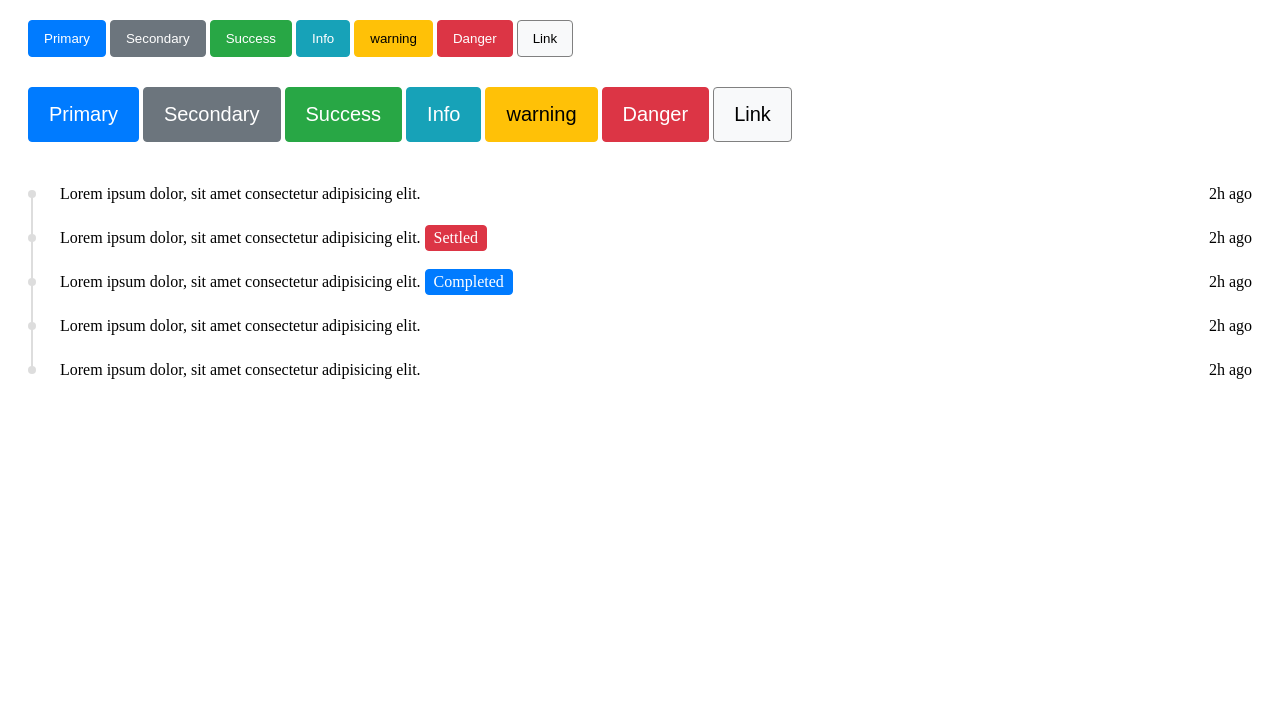
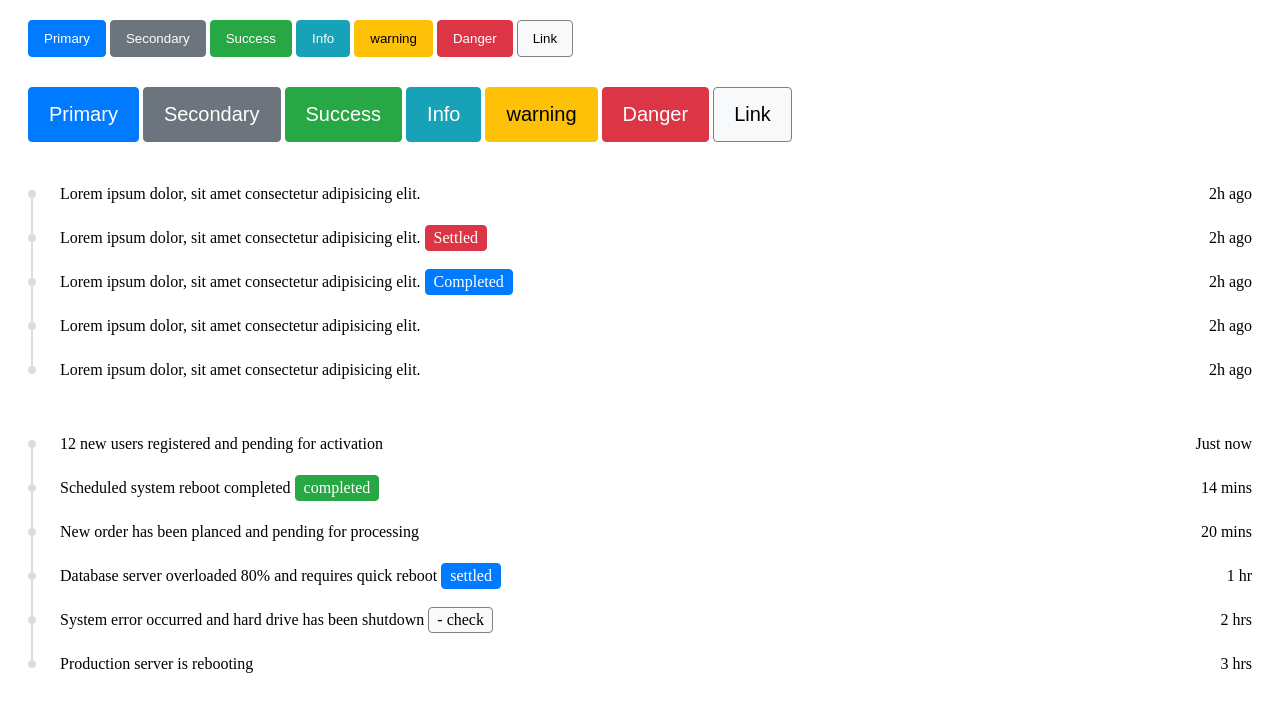
Before and after one commit to Syntra-Frontend-2019/BEM-Dzengiz, a plain HTML site: page index.html in a window 1280 px wide. Drawn offline with Linux system fonts and the light colour scheme.

Commit message:
Fixed the colors of the elements & renamed the timeline__row to timeline__flex

```diff
--- a/assets/css/badges.css
+++ b/assets/css/badges.css
@@ -2,7 +2,6 @@
     border-radius: 0.25rem;
     padding: 0.25rem .5rem;
     text-decoration: none;
-    color: white;
     display: inline-block;
     line-height: 1rem;
 }
--- a/assets/css/timeline.css
+++ b/assets/css/timeline.css
@@ -12,7 +12,7 @@
     bottom: 22px;
 }
 
-.timeline__row {
+.timeline__flex {
     display: flex;
     padding: .5rem 0;
     line-height: 28px;
--- a/index.html
+++ b/index.html
@@ -39,29 +39,29 @@
     <!-- Timeline 1 -->
     <div class="container">
         <div class="timeline">
-            <div class="timeline__row">
+            <div class="timeline__flex">
                 <div class="timeline__content">Lorem ipsum dolor, sit amet consectetur adipisicing elit.</div>
                 <div class="timeline__timestamp">2h ago</div>
             </div>
-            <div class="timeline__row">
+            <div class="timeline__flex">
                 <div class="timeline__content">
                     Lorem ipsum dolor, sit amet consectetur adipisicing elit.
-                    <span class="badge danger">Settled</span>
+                    <span class="badge danger textColorWhite">Settled</span>
                 </div>
                 <div class="timeline__timestamp">2h ago</div>
             </div>
-            <div class="timeline__row">
+            <div class="timeline__flex">
                 <div class="timeline__content">
                     Lorem ipsum dolor, sit amet consectetur adipisicing elit.
-                    <span class="badge primary">Completed</span>
+                    <span class="badge primary textColorWhite">Completed</span>
                 </div>
                 <div class="timeline__timestamp">2h ago</div>
             </div>
-            <div class="timeline__row">
+            <div class="timeline__flex">
                 <div class="timeline__content">Lorem ipsum dolor, sit amet consectetur adipisicing elit.</div>
                 <div class="timeline__timestamp">2h ago</div>
             </div>
-            <div class="timeline__row">
+            <div class="timeline__flex">
                 <div class="timeline__content">Lorem ipsum dolor, sit amet consectetur adipisicing elit.</div>
                 <div class="timeline__timestamp">2h ago</div>
             </div>
@@ -70,6 +70,38 @@
 
     <!-- Timeline 2 -->
     <div class="container">
+        <div class="timeline">
+            <div class="timeline__flex">
+                <div class="timeline__content">12 new users registered and pending for activation</div>
+                <div class="timeline__timestamp">Just now</div>
+            </div>
+            <div class="timeline__flex">
+                <div class="timeline__content">Scheduled system reboot completed
+                    <span class="badge success textColorWhite">completed</span>
+                </div>
+                <div class="timeline__timestamp">14 mins</div>
+            </div>
+            <div class="timeline__flex">
+                <div class="timeline__content">New order has been planced and pending for processing</div>
+                <div class="timeline__timestamp">20 mins</div>
+            </div>
+            <div class="timeline__flex">
+                <div class="timeline__content">Database server overloaded 80% and requires quick reboot
+                    <span class="badge primary textColorWhite">settled</span>
+                </div>
+                <div class="timeline__timestamp">1 hr</div>
+            </div>
+            <div class="timeline__flex">
+                <div class="timeline__content">System error occurred and hard drive has been shutdown
+                    <span class="badge light textColorBlack">- check</span>
+                </div>
+                <div class="timeline__timestamp">2 hrs</div>
+            </div>
+            <div class="timeline__flex">
+                <div class="timeline__content">Production server is rebooting</div>
+                <div class="timeline__timestamp">3 hrs</div>
+            </div>
+        </div>
 
     </div>
 
```
